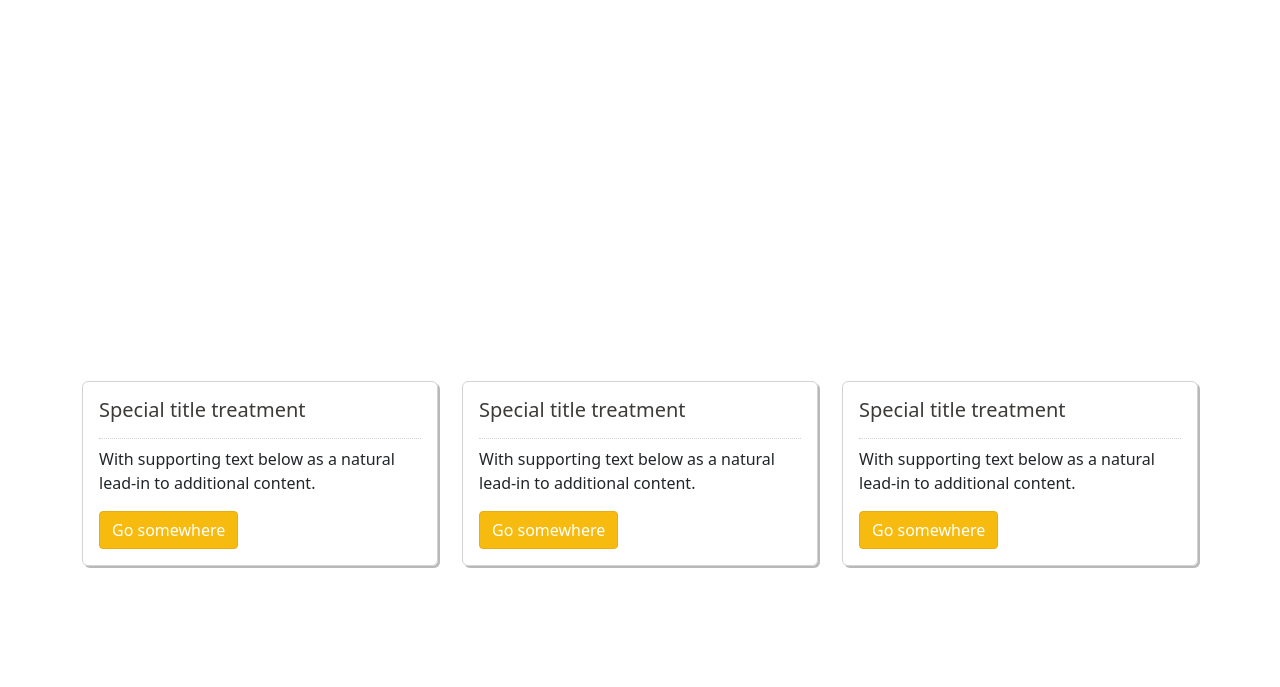
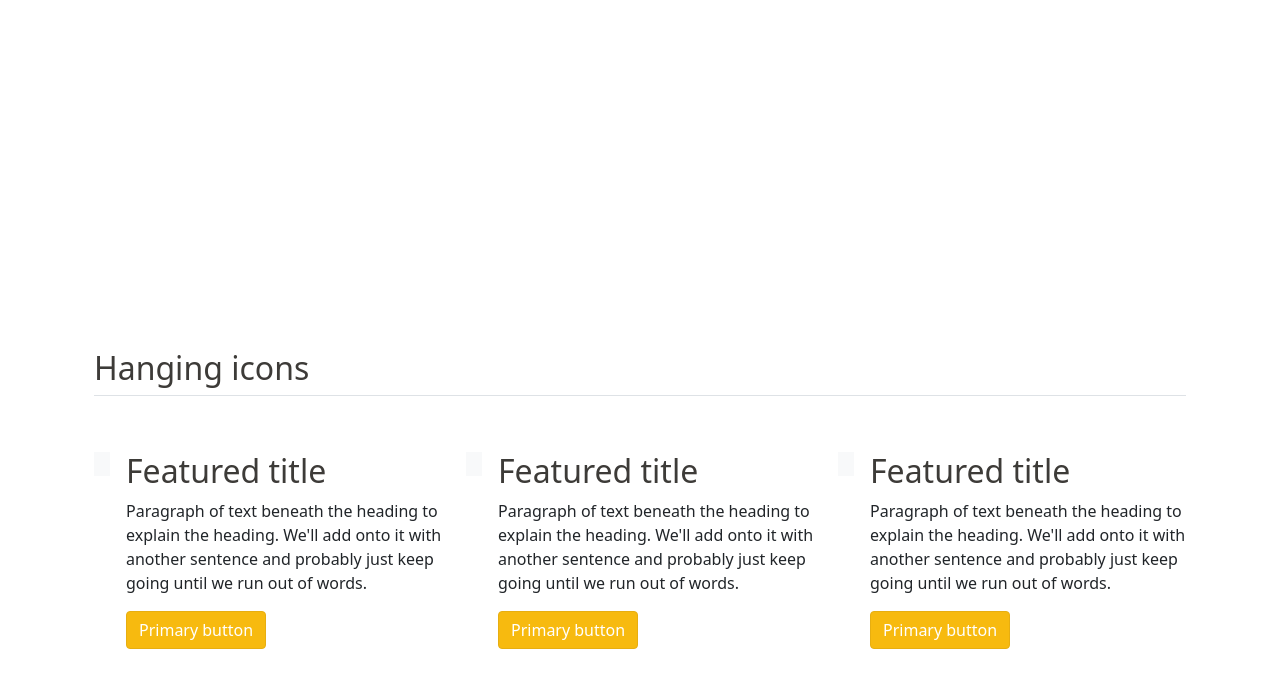
Before and after one commit to tlabuk/thisCursive_page, a website: page index.html in a window 1280 px wide. Shown: the part 579-1266 px from the top of the page. Drawn offline with nearby package versions, Linux system fonts and the light colour scheme.

```diff
--- a/index.html
+++ b/index.html
@@ -62,25 +62,45 @@
       </div>
       <div class="container container-middle">
         <div class="row">
-          <div class="col">
-            <div class="card-body">
-              <h5 class="card-title">Special title treatment</h5>
-              <p class="card-text">With supporting text below as a natural lead-in to additional content.</p>
-              <a href="#" class="btn btn-primary">Go somewhere</a>
-            </div>
-          </div>
-          <div class="col">
-            <div class="card-body">
-              <h5 class="card-title">Special title treatment</h5>
-              <p class="card-text">With supporting text below as a natural lead-in to additional content.</p>
-              <a href="#" class="btn btn-primary">Go somewhere</a>
-            </div>
-          </div>
-          <div class="col">
-            <div class="card-body">
-              <h5 class="card-title">Special title treatment</h5>
-              <p class="card-text">With supporting text below as a natural lead-in to additional content.</p>
-              <a href="#" class="btn btn-primary">Go somewhere</a>
+          <div class="container px-4 py-5" id="hanging-icons">
+            <h2 class="pb-2 border-bottom">Hanging icons</h2>
+            <div class="row g-4 py-5 row-cols-1 row-cols-lg-3">
+              <div class="col d-flex align-items-start">
+                <div class="icon-square bg-light text-dark flex-shrink-0 me-3">
+                  <svg class="bi" width="1em" height="1em"><use xlink:href="#toggles2"/></svg>
+                </div>
+                <div>
+                  <h2>Featured title</h2>
+                  <p>Paragraph of text beneath the heading to explain the heading. We'll add onto it with another sentence and probably just keep going until we run out of words.</p>
+                  <a href="#" class="btn btn-primary">
+                    Primary button
+                  </a>
+                </div>
+              </div>
+              <div class="col d-flex align-items-start">
+                <div class="icon-square bg-light text-dark flex-shrink-0 me-3">
+                  <svg class="bi" width="1em" height="1em"><use xlink:href="#cpu-fill"/></svg>
+                </div>
+                <div>
+                  <h2>Featured title</h2>
+                  <p>Paragraph of text beneath the heading to explain the heading. We'll add onto it with another sentence and probably just keep going until we run out of words.</p>
+                  <a href="#" class="btn btn-primary">
+                    Primary button
+                  </a>
+                </div>
+              </div>
+              <div class="col d-flex align-items-start">
+                <div class="icon-square bg-light text-dark flex-shrink-0 me-3">
+                  <svg class="bi" width="1em" height="1em"><use xlink:href="#tools"/></svg>
+                </div>
+                <div>
+                  <h2>Featured title</h2>
+                  <p>Paragraph of text beneath the heading to explain the heading. We'll add onto it with another sentence and probably just keep going until we run out of words.</p>
+                  <a href="#" class="btn btn-primary">
+                    Primary button
+                  </a>
+                </div>
+              </div>
             </div>
           </div>
         </div>
```
Also changed, not shown: css/style.css.
